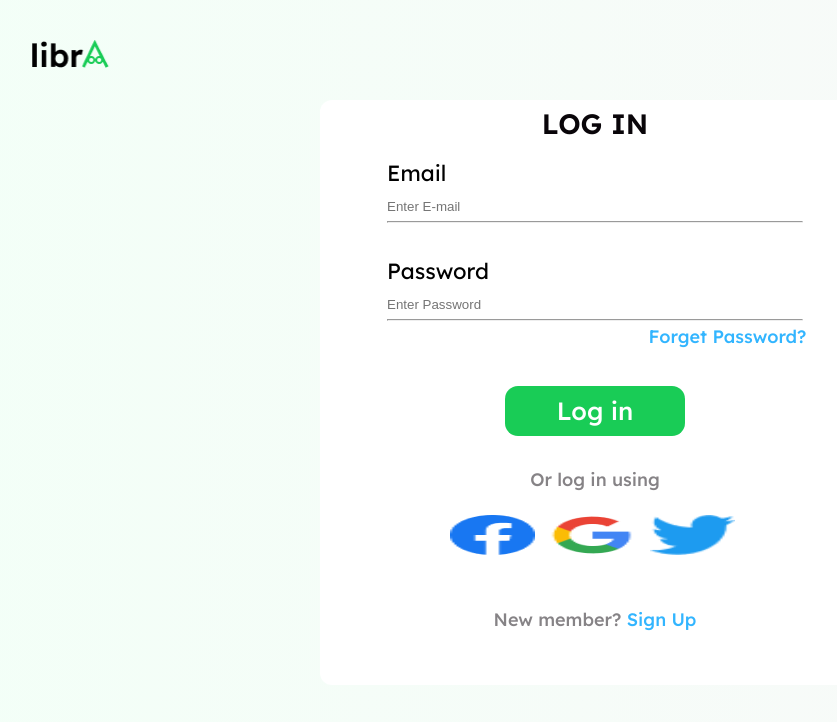
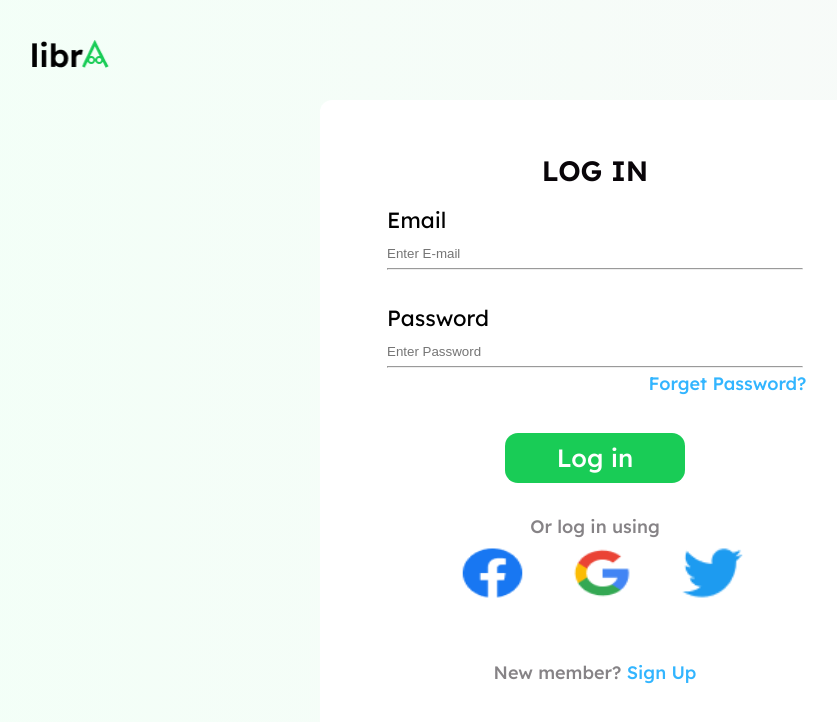
Before and after one commit to Nifix001/Libra, a React (Create React App) app: page /login in a window 1280 px wide. Shown: the top 722 px of the page, without its empty margins (70-907 px from the left). Built offline with nearby package versions, Linux system fonts and the light colour scheme.

Commit message:
New commit

```diff
--- a/src/index.css
+++ b/src/index.css
@@ -739,7 +739,7 @@ color: #5E5A5E;
   height: 550px;
   width: 550px;
   border-radius: 12px;
-  padding-top: 20px;
+  padding-top: 70px;
   padding-bottom: 15px;
 }
 
@@ -920,10 +920,6 @@ color: #5E5A5E;
   padding-top: 15px;
 }
 
-.icons div a img{
-  font-size: 40px;
-}
-
 .icons p{
   text-align: center;
 }
@@ -931,13 +927,18 @@ color: #5E5A5E;
 .icons div{
   display: flex;
   flex-direction: row;
-  /* justify-content: center;
-  align-items: center; */
-  gap: 100px;
+  justify-content: center;
+  align-items: center;
+  gap: 110px;
   position: relative;
   top: 80px;
-  right: 380px;
+  right: 370px;
 
+}
+
+.icons img{
+  height: 70px;
+  scale: 0.7;
 }
 
 .lastp{
```
